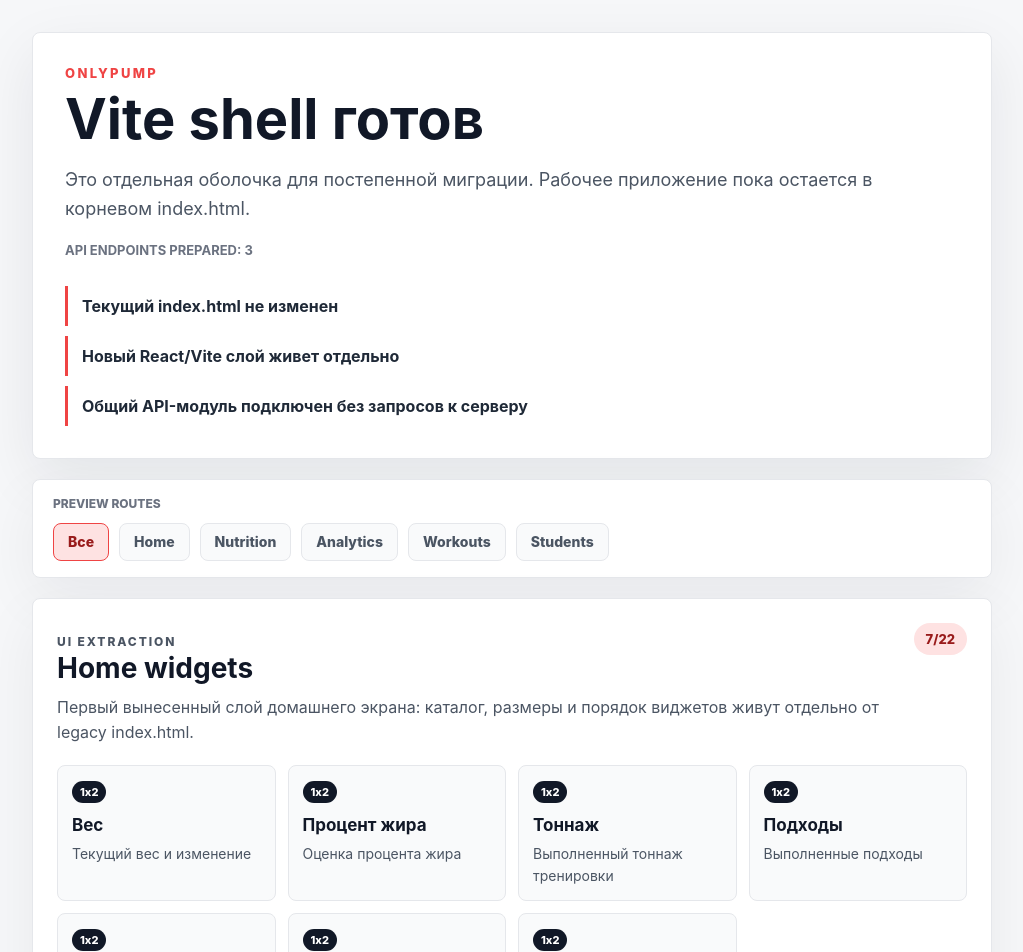
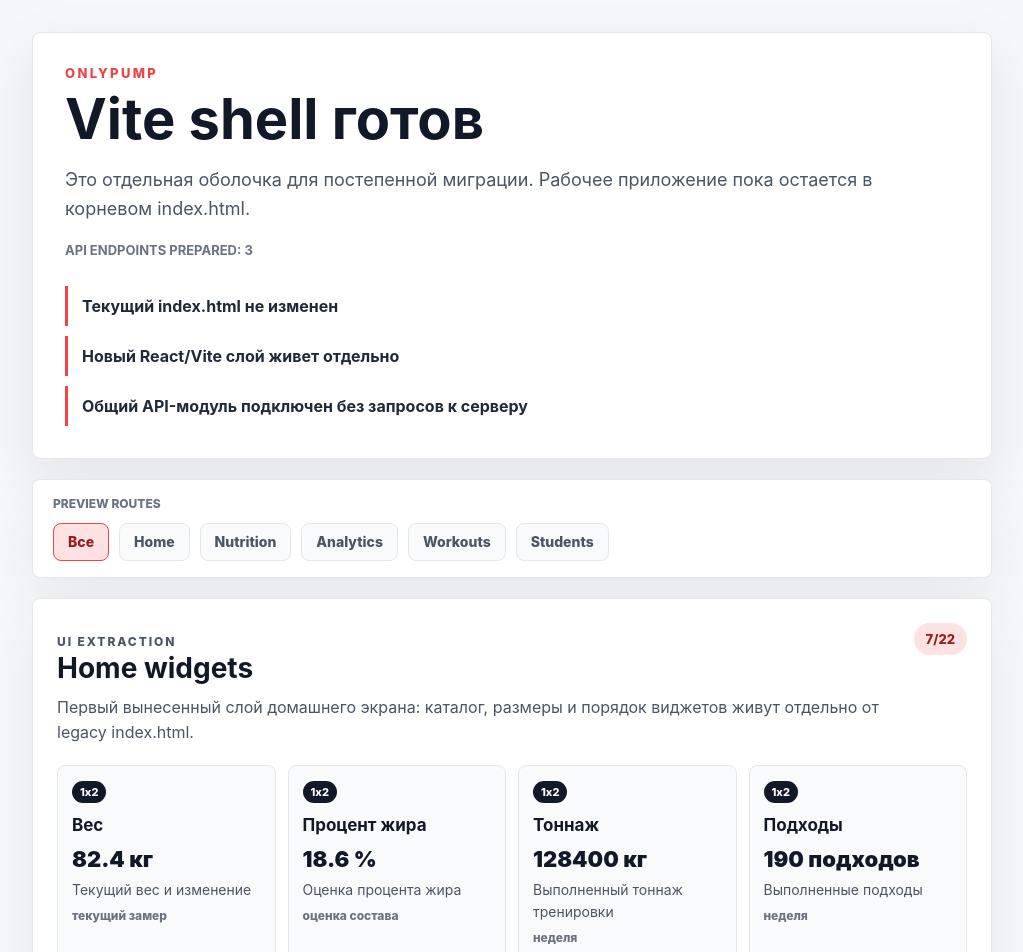
Before and after one commit to archersmirnov/onlypump-app, a React (Vite) app in the folder vite-shell/: page / in a window 1280 px wide. Shown: the top 952 px of the page, without its empty margins (128-1151 px from the left). Built offline with nearby package versions, Linux system fonts and the light colour scheme.

Commit message:
Add home widget read model

```diff
--- a/vite-shell/src/app/previewRoutes.jsx
+++ b/vite-shell/src/app/previewRoutes.jsx
@@ -6,12 +6,32 @@ import { WorkoutsPreview } from "../features/workouts/ui/index.js";
 
 export const ALL_PREVIEW_ROUTE_ID = "all";
 
+const HOME_WIDGETS_READ_ONLY_PREVIEW_SOURCE = {
+  measurement: {
+    weight: 82.4,
+    body_fat_percent: 18.6,
+  },
+  training: {
+    totalVolume: 128400,
+    completedSets: 190,
+  },
+  nutrition: {
+    totals: {
+      calories: 2130,
+      protein: 164,
+    },
+  },
+  health: {
+    recovery_score: 76,
+  },
+};
+
 export const PREVIEW_ROUTES = [
   {
     id: "home",
     label: "Home",
     title: "Home widgets",
-    render: () => <HomeWidgetsPreview />
+    render: () => <HomeWidgetsPreview source={HOME_WIDGETS_READ_ONLY_PREVIEW_SOURCE} />
   },
   {
     id: "nutrition",
--- a/vite-shell/src/features/home/domain/homeWidgets.js
+++ b/vite-shell/src/features/home/domain/homeWidgets.js
@@ -55,6 +55,122 @@ export const HOME_WIDGET_SIZE_CLASSES = {
   "2x4": "home-widget-card--tall",
   "4x2": "home-widget-card--wide",
   "4x1": "home-widget-card--banner",
+};
+
+export const HOME_WIDGET_READ_MODEL_DEFINITIONS = {
+  metricWeight: {
+    unit: "кг",
+    fractionDigits: 1,
+    metaLabel: "текущий замер",
+    paths: [
+      ["measurement", "weight"],
+      ["measurement", "weight_kg"],
+      ["measurements", "weight"],
+      ["profile", "weight"],
+      ["profile", "weight_kg"],
+      ["profile", "weightKg"],
+    ],
+  },
+  metricBodyFat: {
+    unit: "%",
+    fractionDigits: 1,
+    metaLabel: "оценка состава",
+    paths: [
+      ["measurement", "bodyFat"],
+      ["measurement", "body_fat_percent"],
+      ["measurements", "bodyFat"],
+      ["measurements", "body_fat_percent"],
+      ["profile", "bodyFat"],
+      ["profile", "body_fat_percent"],
+    ],
+  },
+  metricTonnage: {
+    unit: "кг",
+    fractionDigits: 0,
+    metaLabel: "неделя",
+    paths: [
+      ["training", "totalVolume"],
+      ["training", "total_volume"],
+      ["training", "weekVolume"],
+      ["workouts", "totalVolume"],
+      ["workoutSummary", "totalVolume"],
+      ["workoutSummary", "total_volume"],
+      ["weekSummary", "totalVolume"],
+    ],
+  },
+  metricSets: {
+    unit: "подходов",
+    fractionDigits: 0,
+    metaLabel: "неделя",
+    paths: [
+      ["training", "completedSets"],
+      ["training", "totalSets"],
+      ["training", "total_sets"],
+      ["workouts", "completedSets"],
+      ["workoutSummary", "completedSets"],
+      ["workoutSummary", "totalSets"],
+      ["weekSummary", "completedSets"],
+      ["weekSummary", "totalSets"],
+    ],
+  },
+  metricCalories: {
+    unit: "ккал",
+    fractionDigits: 0,
+    metaLabel: "сегодня",
+    paths: [
+      ["nutrition", "calories"],
+      ["nutrition", "calories_total"],
+      ["nutrition", "totals", "calories"],
+      ["nutritionSummary", "calories"],
+      ["nutritionSummary", "totals", "calories"],
+    ],
+  },
+  metricProtein: {
+    unit: "г",
+    fractionDigits: 0,
+    metaLabel: "белок сегодня",
+    paths: [
+      ["nutrition", "protein"],
+      ["nutrition", "protein_total"],
+      ["nutrition", "totals", "protein"],
+      ["nutritionSummary", "protein"],
+      ["nutritionSummary", "totals", "protein"],
+    ],
+  },
+  metricRecovery: {
+    unit: "%",
+    fractionDigits: 0,
+    metaLabel: "индекс",
+    paths: [
+      ["health", "recoveryScore"],
+      ["health", "recovery_score"],
+      ["healthSummary", "recoveryScore"],
+      ["healthSummary", "recovery_score"],
+      ["recovery", "score"],
+    ],
+  },
+  metricSleep: {
+    metaLabel: "последняя ночь",
+    paths: [
+      ["health", "sleepMinutes"],
+      ["health", "sleep_minutes"],
+      ["health", "sleep_duration_minutes"],
+      ["healthSummary", "sleepMinutes"],
+      ["healthSummary", "sleep_duration_minutes"],
+    ],
+    formatValue: formatHomeSleepMinutes,
+  },
+  metricSteps: {
+    unit: "шагов",
+    fractionDigits: 0,
+    metaLabel: "сегодня",
+    paths: [
+      ["health", "steps"],
+      ["health", "steps_count"],
+      ["healthSummary", "steps"],
+      ["activity", "steps"],
+    ],
+  },
 };
 
 function normalizeWidgetArrayValue(value, fallback = null) {
@@ -302,6 +418,87 @@ export function writeCachedHomeWidgetsForProfile(profile = {}, widgets = [], opt
   }
 }
 
+function getHomeDataByPath(source, path = []) {
+  return path.reduce((current, key) => {
+    if (current === null || current === undefined) return undefined;
+    if (typeof current !== "object") return undefined;
+    return current[key];
+  }, source);
+}
+
+function normalizeHomeDataValue(rawValue) {
+  if (rawValue && typeof rawValue === "object" && !Array.isArray(rawValue)) {
+    return {
+      value: rawValue.value ?? rawValue.current ?? rawValue.total ?? null,
+      valueLabel: rawValue.valueLabel || rawValue.label || "",
+      metaLabel: rawValue.metaLabel || rawValue.meta || "",
+    };
+  }
+
+  return { value: rawValue, valueLabel: "", metaLabel: "" };
+}
+
+function getHomeWidgetRawData(widgetId, source = {}, paths = []) {
+  const candidates = [
+    ["metrics", widgetId],
+    ["values", widgetId],
+    [widgetId],
+    ...paths,
+  ];
+
+  for (const path of candidates) {
+    const rawValue = getHomeDataByPath(source, path);
+    if (rawValue !== null && rawValue !== undefined && rawValue !== "") {
+      return normalizeHomeDataValue(rawValue);
+    }
+  }
+
+  return normalizeHomeDataValue(null);
+}
+
+function formatHomeNumber(value, fractionDigits = 0) {
+  if (value === null || value === undefined || value === "") return "";
+  const numericValue = Number(value);
+  if (!Number.isFinite(numericValue)) return "";
+  if (fractionDigits <= 0) return String(Math.round(numericValue));
+  return numericValue.toFixed(fractionDigits).replace(/\.0+$/, "");
+}
+
+function formatHomeMetricValue(value, definition = {}) {
+  if (typeof definition.formatValue === "function") return definition.formatValue(value);
+
+  const numberLabel = formatHomeNumber(value, definition.fractionDigits || 0);
+  if (!numberLabel) return "";
+  return definition.unit ? `${numberLabel} ${definition.unit}` : numberLabel;
+}
+
+function formatHomeSleepMinutes(value) {
+  if (value === null || value === undefined || value === "") return "";
+  const minutes = Number(value);
+  if (!Number.isFinite(minutes) || minutes <= 0) return "";
+
+  const hours = Math.floor(minutes / 60);
+  const remainingMinutes = Math.round(minutes % 60);
+  if (!hours) return `${remainingMinutes} мин`;
+  if (!remainingMinutes) return `${hours} ч`;
+  return `${hours} ч ${remainingMinutes} мин`;
+}
+
+export function buildHomeWidgetValueModel(widgetId = "", source = {}) {
+  const definition = HOME_WIDGET_READ_MODEL_DEFINITIONS[widgetId];
+  if (!definition) return { hasValue: false, value: null, valueLabel: "", metaLabel: "" };
+
+  const rawData = getHomeWidgetRawData(widgetId, source, definition.paths || []);
+  const valueLabel = rawData.valueLabel || formatHomeMetricValue(rawData.value, definition);
+
+  return {
+    hasValue: Boolean(valueLabel),
+    value: rawData.value ?? null,
+    valueLabel,
+    metaLabel: rawData.metaLabel || definition.metaLabel || "",
+  };
+}
+
 export function buildHomeWidgetPreviewItems(widgets = DEFAULT_HOME_WIDGETS) {
   return normalizeHomeWidgetsOrder(widgets).map((id) => {
     const catalogItem = getHomeWidgetById(id);
@@ -315,3 +512,20 @@ export function buildHomeWidgetPreviewItems(widgets = DEFAULT_HOME_WIDGETS) {
     };
   });
 }
+
+export function buildHomeWidgetsViewModel(source = {}, options = {}) {
+  const widgets = normalizeHomeWidgetsOrder(options.widgets || source?.widgets || DEFAULT_HOME_WIDGETS);
+  const items = buildHomeWidgetPreviewItems(widgets).map((item) => ({
+    ...item,
+    ...buildHomeWidgetValueModel(item.id, source),
+  }));
+
+  return {
+    items,
+    widgets,
+    visibleCount: items.length,
+    catalogCount: HOME_WIDGET_CATALOG.length,
+    hasReadOnlyData: items.some((item) => item.hasValue),
+    selectedDateKey: source?.selectedDateKey || source?.dateKey || "",
+  };
+}
--- a/vite-shell/src/features/home/ui/HomeWidgetsPreview.jsx
+++ b/vite-shell/src/features/home/ui/HomeWidgetsPreview.jsx
@@ -1,15 +1,16 @@
 import {
   DEFAULT_HOME_WIDGETS,
-  HOME_WIDGET_CATALOG,
-  buildHomeWidgetPreviewItems
+  buildHomeWidgetsViewModel
 } from "../domain/index.js";
 
 export function HomeWidgetsPreview({
   widgets = DEFAULT_HOME_WIDGETS,
+  source = {},
   title = "Home widgets",
   lead = "Первый вынесенный слой домашнего экрана: каталог, размеры и порядок виджетов живут отдельно от legacy index.html."
 }) {
-  const items = buildHomeWidgetPreviewItems(widgets);
+  const viewModel = buildHomeWidgetsViewModel(source, { widgets });
+  const items = viewModel.items;
 
   return (
     <section className="home-preview" aria-labelledby="home-preview-title">
@@ -19,14 +20,18 @@ export function HomeWidgetsPreview({
           <h2 id="home-preview-title">{title}</h2>
           <p>{lead}</p>
         </div>
-        <span className="home-preview__count">{items.length}/{HOME_WIDGET_CATALOG.length}</span>
+        <span className="home-preview__count">{viewModel.visibleCount}/{viewModel.catalogCount}</span>
       </div>
       <div className="home-widget-grid">
         {items.map((item) => (
           <article key={item.id} className={`home-widget-card ${item.sizeClass}`}>
             <span className="home-widget-card__size">{item.size}</span>
             <h3>{item.label}</h3>
+            {item.hasValue ? <p className="home-widget-card__value">{item.valueLabel}</p> : null}
             <p>{item.description}</p>
+            {item.hasValue && item.metaLabel ? (
+              <p className="home-widget-card__meta">{item.metaLabel}</p>
+            ) : null}
           </article>
         ))}
       </div>
--- a/vite-shell/src/styles.css
+++ b/vite-shell/src/styles.css
@@ -218,6 +218,21 @@ body {
 .home-widget-card p {
   margin-top: 8px;
   font-size: 14px;
+}
+
+.home-widget-card .home-widget-card__value {
+  margin-top: 12px;
+  color: #111827;
+  font-size: 22px;
+  font-weight: 900;
+  line-height: 1.1;
+}
+
+.home-widget-card .home-widget-card__meta {
+  margin-top: 6px;
+  color: #6b7280;
+  font-size: 12px;
+  font-weight: 800;
 }
 
 .nutrition-preview {
```
Also changed, not shown: vite-shell/scripts/check-home-widgets.mjs (+24 -1 lines).
